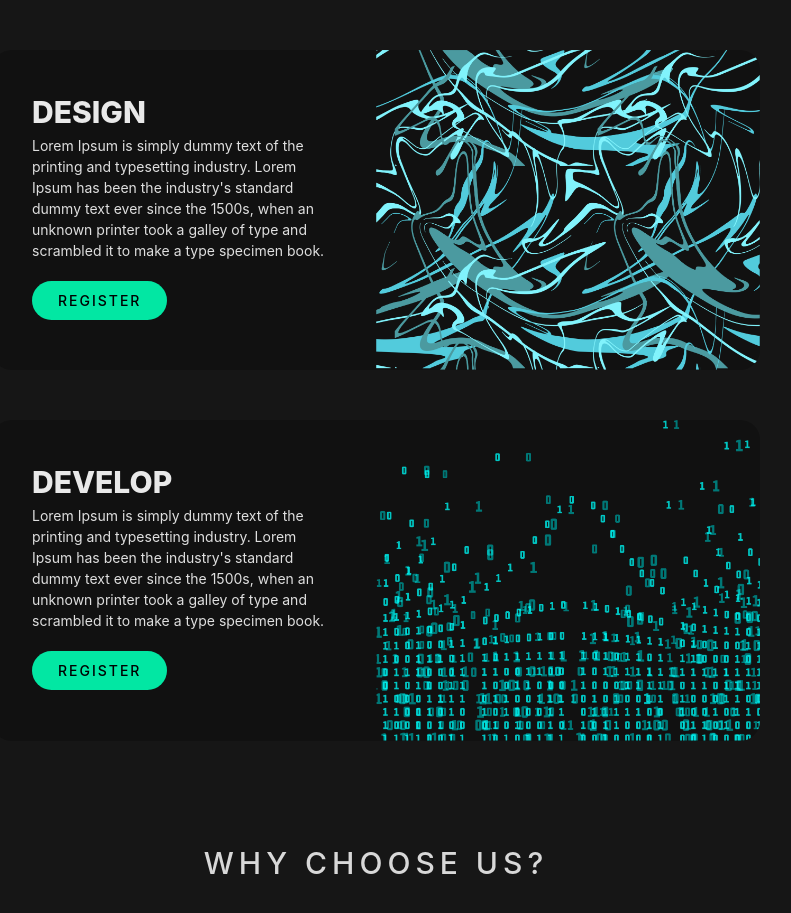
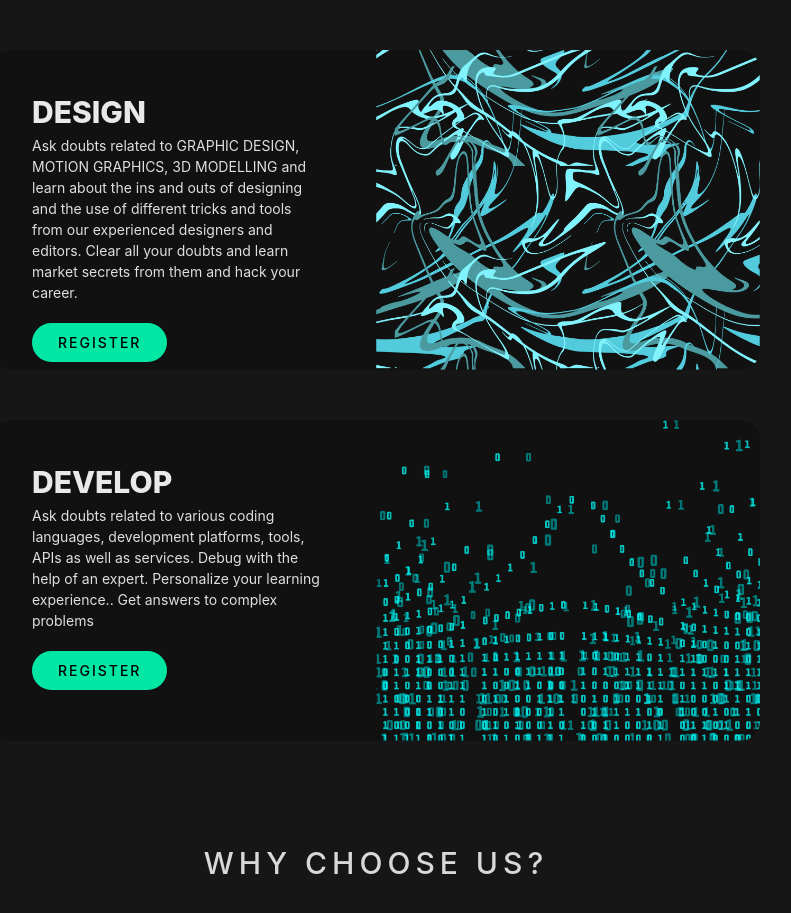
Before and after one commit to shibajyoti20/The-Tac-Tip, a React (Create React App) app: page / in a window 1280 px wide. Shown: the part 880-1793 px from the top of the page, without its empty margins (264-1055 px from the left). Built offline with nearby package versions, Linux system fonts and the light colour scheme.

Commit message:
Modified Design and Develop

```diff
--- a/src/components/SiteData.js
+++ b/src/components/SiteData.js
@@ -30,23 +30,21 @@ let details = {
 
     domainsDesc : {
         'ddesc1' :
-        `Lorem Ipsum is simply dummy text of
-        the printing and typesetting industry.
-        Lorem Ipsum has been the industry's
-        standard dummy text ever since the 1500s,
-        when an unknown printer took a galley of
-        type and scrambled it to make a type specimen
-        book.
+        `Ask doubts related to GRAPHIC DESIGN, MOTION GRAPHICS,
+        3D MODELLING and learn about the ins and outs
+        of designing and the use of different tricks and tools
+        from our experienced designers and editors. Clear all your
+        doubts and learn market secrets from them and hack your career.
+
         `,
         'ddesc2' :
         `
-        Lorem Ipsum is simply dummy text of
-        the printing and typesetting industry.
-        Lorem Ipsum has been the industry's
-        standard dummy text ever since the 1500s,
-        when an unknown printer took a galley of
-        type and scrambled it to make a type specimen
-        book.
+        Ask doubts related to various coding languages, development platforms,
+        tools, APIs as well as services.
+        Debug with the help of an expert.
+        Personalize your learning experience..
+        Get answers to complex problems
+
         `
     },
 
```
